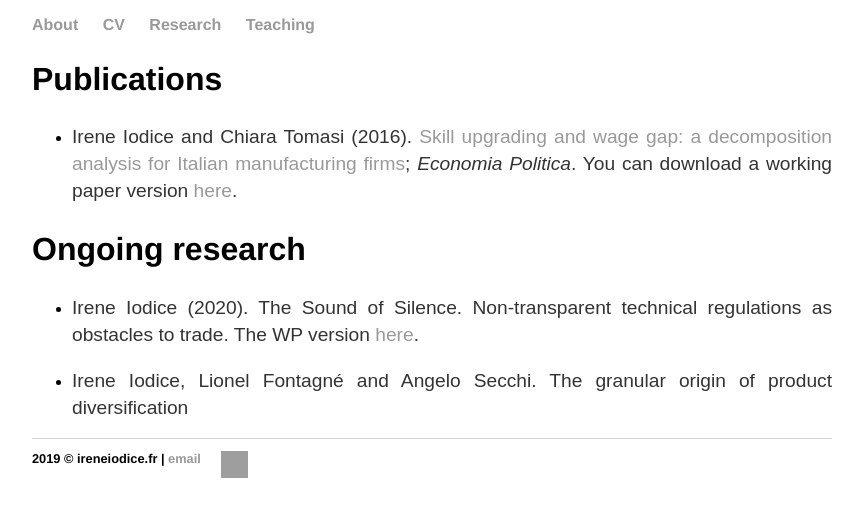
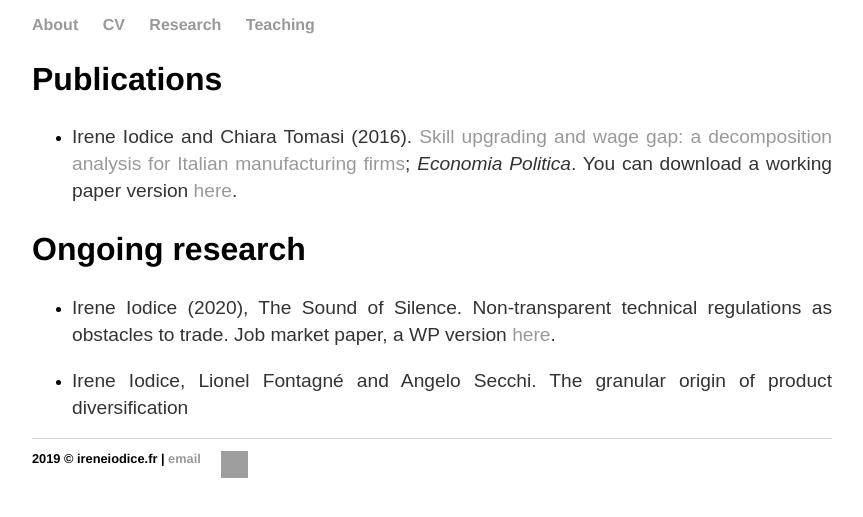
Before and after one commit to ioire/ioire.github.io, a Jekyll site: the page built from research/index.html, in a window 1280 px wide. Shown: the top 517 px of the page, without its empty margins (208-1071 px from the left). Built offline with Jekyll 4.4.1, drawn with Linux system fonts in a browser that asks for light colours; grey boxes are pictures that could not be loaded.

Commit message:
Update index.html

```diff
--- a/research/index.html
+++ b/research/index.html
@@ -9,7 +9,7 @@ title: Irene Iodice
   </ul>
  <h2>Ongoing research</h2>
 	<ul>
-  <li> <p> Irene Iodice (2020).   The Sound of Silence. Non-transparent technical regulations as obstacles to trade. The WP version <a href="https://github.com/ioire/ioire.github.io/tree/master/Research/paper_v9.pdf" target="_blank">here</a>.</p> </li>
+  <li> <p> Irene Iodice (2020), The Sound of Silence. Non-transparent technical regulations as obstacles to trade. Job market paper, a WP version <a href="https://github.com/ioire/ioire.github.io/tree/master/Research/paper_v9.pdf" target="_blank">here</a>.</p> </li>
 	 <li> <p> Irene Iodice, Lionel Fontagné and Angelo Secchi. The granular origin of product diversification </p> </li>
 	</ul>
 </div><!-- /.blurb -->
```
